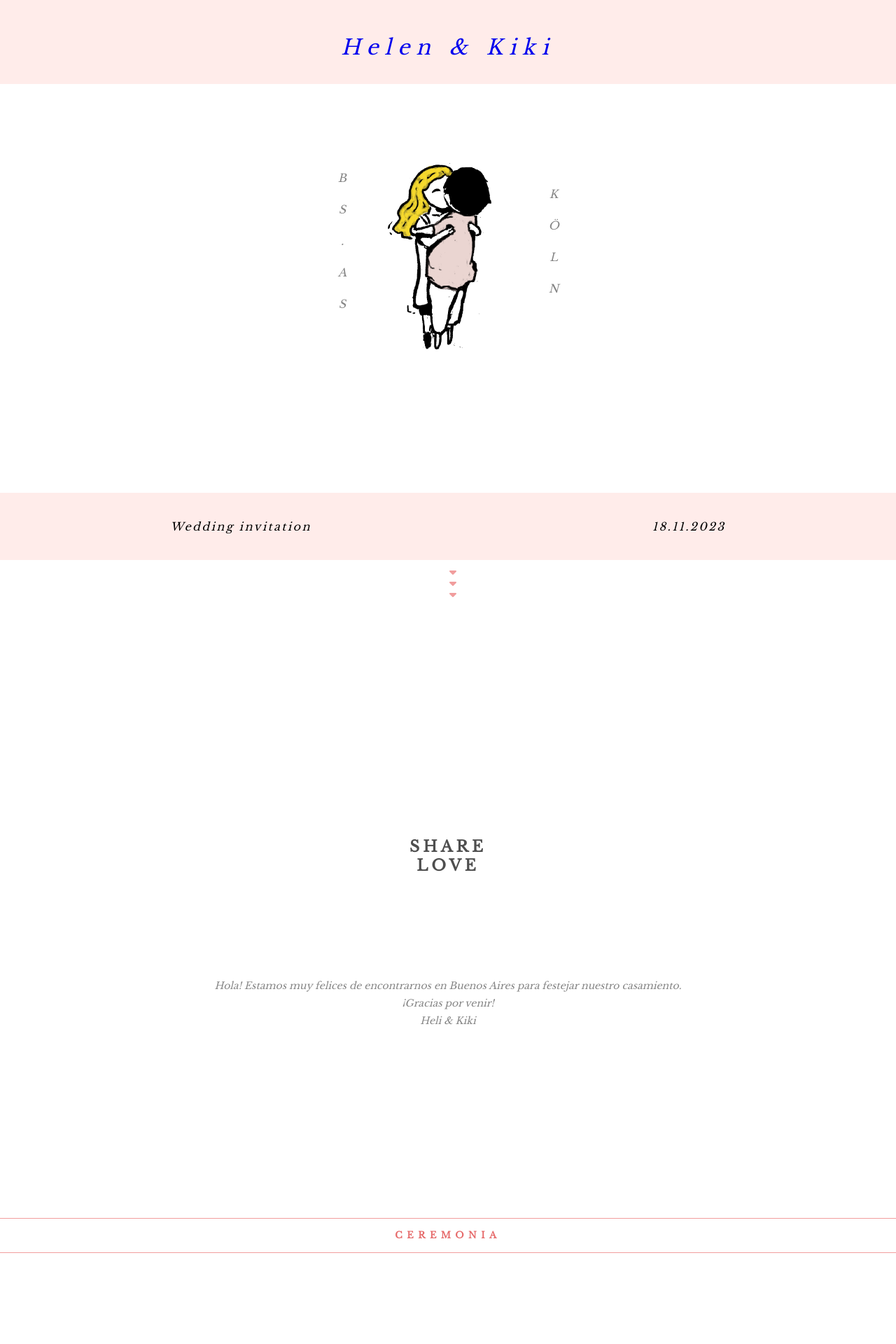
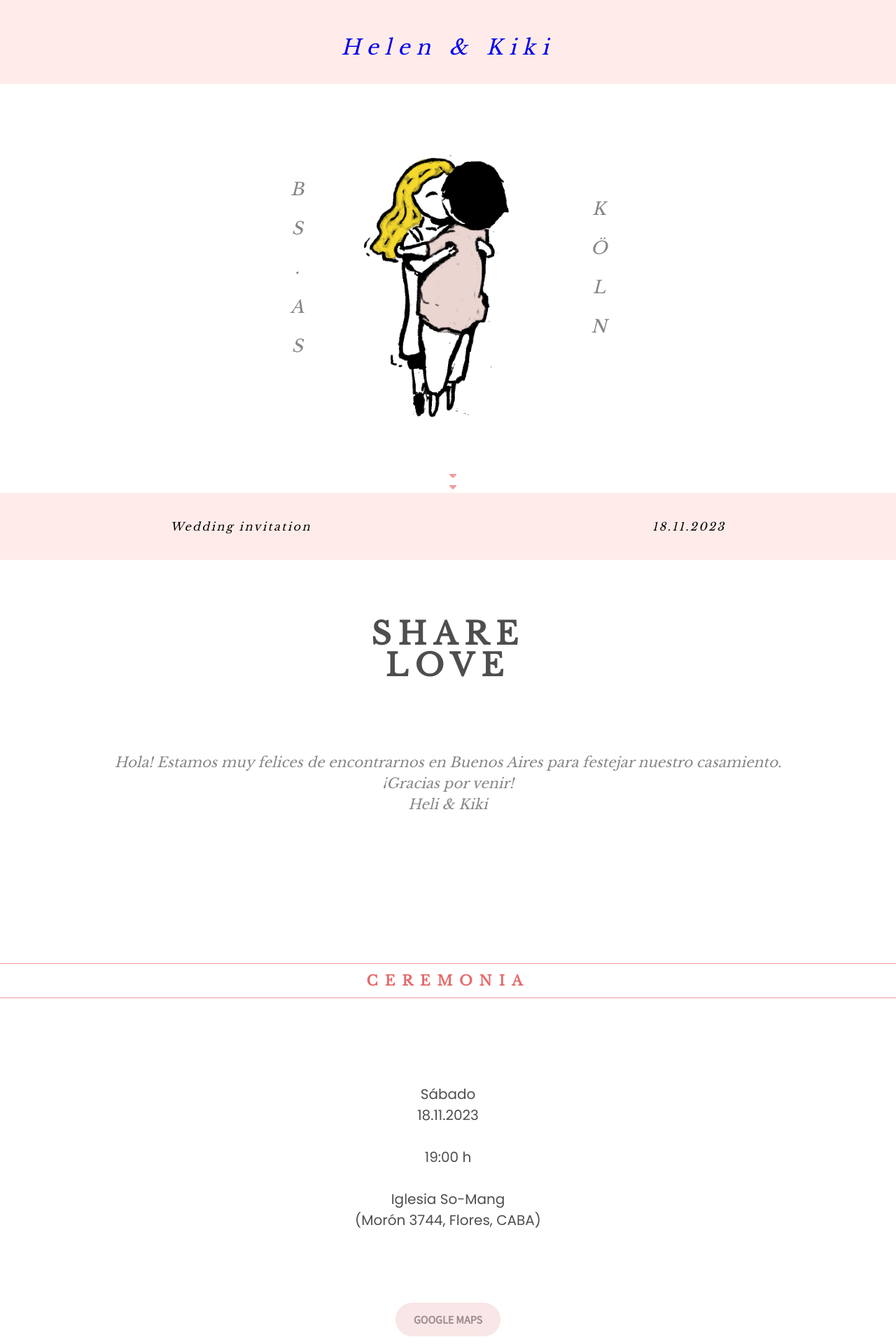
Before and after one commit to AAlejof/HeliKi, a React (Create React App) app in the folder client/: page /home in a window 1280 px wide. Shown: the top 1920 px of the page at 70% size. Built offline with nearby package versions, Linux system fonts and the light colour scheme.

Commit message:
add desktop view

```diff
--- a/client/src/components/Home/Home.module.css
+++ b/client/src/components/Home/Home.module.css
@@ -9,7 +9,6 @@
 	align-content: center;
 	align-items: center;
 	margin-top: 20vh;
-	/* width: 100vw; */
 }
 
 .imgHeliki {
@@ -127,7 +126,6 @@
 	justify-content: center;
 	align-items: center;
 	height: 250px;
-	/* width: 100vw; */
 	background: #DFDFDF;
 	margin-bottom: 7%;
 	padding: 80px ;
@@ -150,3 +148,160 @@
 	border-style: none;
 
 }
+
+
+/* ---------- tablet & desktop--------- */
+
+@media (min-width: 451px) {
+
+	.imgDiv {
+		display: flex;
+		flex-wrap: wrap;
+		justify-content: center;
+		align-content: center;
+		align-items: center;
+		margin-top: 15vh;
+	}
+
+	.imgHeliki {
+		height: auto;
+		width: 350px;
+		justify-content: center;
+		align-content: center;
+	}
+
+	.pImgDiv {
+		writing-mode: vertical-rl;
+		text-orientation: upright;
+		font-family: 'libre baskerville';
+		font-style: italic;
+		font-size: 25px;
+		letter-spacing: 25px;
+		color: #868686;
+		font-weight: 400;
+	}
+
+	.pDownDiv {
+		writing-mode: vertical-rl;
+		text-orientation: upright;
+		margin-top: 0%;
+		margin-bottom: 10%;
+		width: 50%;
+		color: #f19d9d;
+	}
+
+	.wellcomeDiv {
+		display: flex;
+		flex-direction: column;
+		justify-content: center;
+		align-content: center;
+		align-items: center;
+	}
+
+	.h2Div {
+		font-family: 'Libre Baskerville';
+		font-style: normal;
+		font-weight: 700;
+		font-size: 44px;
+		letter-spacing: 10px;
+		line-height: 45px;
+		color: #4e4e4e;
+	}
+
+	.pWellcomeDiv {
+		margin: 5%;
+		font-family: 'Libre Baskerville';
+		font-style: italic;
+		font-weight: 400;
+		font-size: 20px;
+		line-height: 30px;
+		text-align: center;
+		color: #868686;
+	}
+
+	.h3Div {
+		font-family: 'Libre Baskerville';
+		font-style: normal;
+		font-weight: 700;
+		font-size: 20px;
+		line-height: 16px;
+		text-align: center;
+		letter-spacing: 0.5em;
+		color: #e66a6a;
+		border-top: 1px solid #f19d9d;
+		border-bottom: 1px solid #f19d9d;
+		padding: 1rem;
+		margin-bottom: 10%;
+		width: 100vw;
+	}
+
+	.eventsDiv{
+		margin: 10%;
+		display: flex;
+		flex-direction: column;
+		justify-content: center;
+		align-items: center;
+	}
+
+	.pEventsDiv {
+		font-family: 'Poppins';
+		font-style: normal;
+		font-weight: 400;
+		font-size: 20px;
+		line-height: 30px;
+		text-align: center;
+		color: #4e4e4e;
+		margin-bottom: 10%;
+	}
+
+	.smallButton {
+		margin-bottom: 7%;
+		width: 150px;
+		font-family: 'Source Sans Pro';
+		font-style: normal;
+		font-weight: 600;
+		font-size: 16px;
+		line-height: 20px;
+		text-align: center;
+		color: #9e8d8d;
+		background: #f9e6e6;
+		border-radius: 50px;
+		border-style: none;
+		padding-top: 14px;
+		padding-left: 25px;
+		padding-bottom: 14px;
+		padding-right: 25px;
+		cursor: pointer;
+	}
+
+	.tipsDiv{
+		display: flex;
+		justify-content: center;
+		align-items: center;
+		height: 250px;
+		background: #DFDFDF;
+		margin-bottom: 3.7%;
+		padding: 80px ;
+
+	}
+
+	.tipsButton {
+		height: 85px;
+		width: 340px;
+		font-family: 'Poppins';
+		font-style: normal;
+		font-weight: 600;
+		font-size: 13px;
+		line-height: 20px;
+		text-align: center;
+		letter-spacing: 0.25em;
+		color: #ffffff;
+		background-color: #F19D9D;
+		border-radius: 42px;
+		border-style: none;
+
+	}
+
+
+
+}
```
